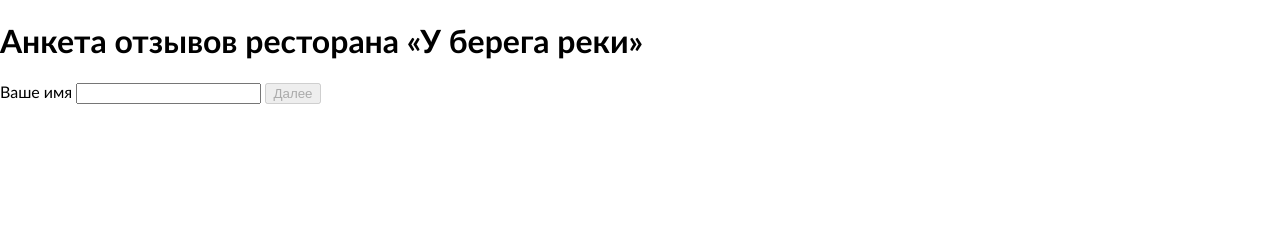
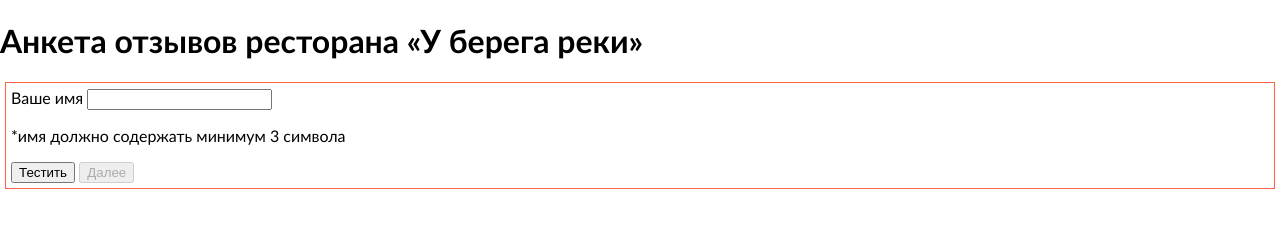
Before and after one commit to fallofElil/test-feedback, a plain HTML site: page index.html in a window 1280 px wide. Both pictures are taken after a click on the button "Начать опрос". Drawn offline with Linux system fonts and the light colour scheme.

Commit message:
completes elements for first question

```diff
--- a/index.html
+++ b/index.html
@@ -12,19 +12,25 @@
         <h1>Анкета отзывов ресторана «У берега реки»</h1>
     </header>
     <main>
-        <section class="page page--active">
+        <section class="page page--active dev">
             <p>Добрый день.
             Мы рады, что вы посетили наш ресторан «У берега реки». Мы стараемся обеспечить высокое качество обслуживания, поэтому для нас важна обратная связь с гостями ресторана. Просим вас ответить на вопросы, которые помогут нам сделать сервис качественнее.
             Спасибо.</p>
             <button class="btn" id="btn_start" type="button">Начать опрос</button>
         </section>
-        <section class="page">
-            <form action="" method="post">
-                <label class="question_text">
-                    Ваше имя
-                    <input id="q1_value" type="text">
-                </label>
-                <button type="submit" disabled>Далее</button>
+        <section class="page dev">
+            <form name="question1">
+                <label class="question_text" for="q1_value">Ваше имя</label>
+                <input id="q1_value" type="text" name="user_name" onsubmit="return " required>
+                <p>*имя должно содержать минимум 3 символа</p>
+                <button id="btn_test" type="button">Тестить</button>
+                <button type="button" id="submitQ1" disabled>Далее</button>
+            </form>
+        </section>
+        <section class="page dev">
+            <form name="question2">
+                    <label class="question_text" for="q2_value">Понравилось ли вам обслуживание в ресторане?</label>
+
             </form>
         </section>
     </main>
--- a/main.js
+++ b/main.js
@@ -23,7 +23,18 @@ btnStart.onclick = function() {
 }
 
 //question 1
-function wordCount() {
-    return document.querySelector('#q1_value').value.length;
+var formQ1 = document.forms.question1;
+var userNameInput = formQ1.elements.user_name;
+
+userNameInput.oninput = function() {
+    if (userNameInput.value.length >= 3) {
+        document.querySelector('#submitQ1').removeAttribute('disabled');
+    }
 }
-console.log('words: ' + wordCount());
+
+//dev elements
+var testBtn = document.querySelector('#btn_test');
+
+testBtn.onclick = function() {
+    console.log(feedback);
+}
--- a/style.css
+++ b/style.css
@@ -5,8 +5,15 @@ body {
 
 .page {
     display: none;
+    flex-direction: column;
 }
 
 .page--active {
     display: flex;
 }
+
+.dev {
+    border: 1px solid tomato;
+    margin: 5px;
+    padding: 5px;
+}
```
